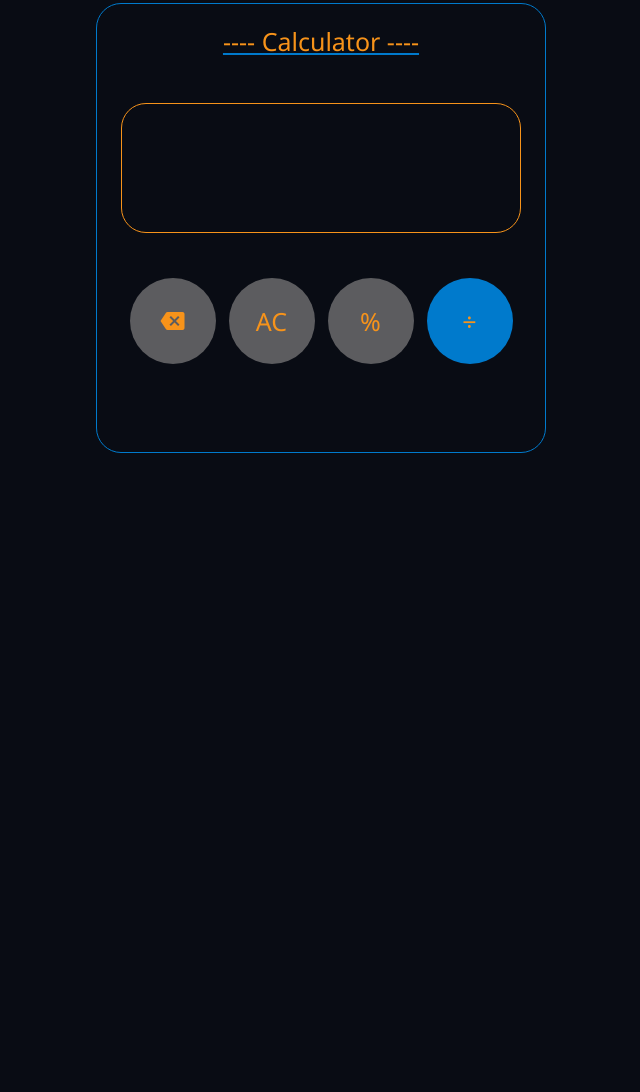
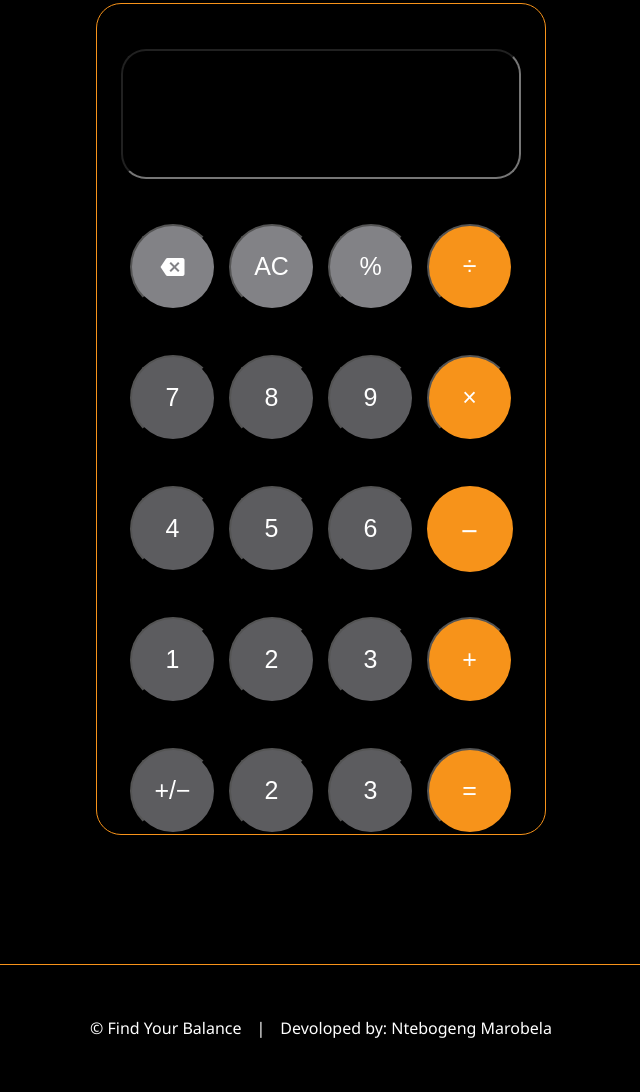
Before and after one commit to Ntebogengmarobela/fyb-ntebogeng-app, a plain HTML site: page index.html in a window 1280 px wide. Shown: the part 256-1348 px from the top of the page, without its empty margins (319-959 px from the left). Before the commit the page ends 800 px from the top, so only its background shows below. Drawn offline with Linux system fonts and the light colour scheme.

Commit message:
added calculator and changed theme

```diff
--- a/index.html
+++ b/index.html
@@ -1,18 +1,27 @@
-<!DOCTYPE html>
+<!doctype html>
 <html lang="en">
   <head>
-    <meta charset="UTF-8">
-    <meta name="viewport" content="width=device-width, initial-scale=1.0">
+    <meta charset="UTF-8" />
+    <meta name="viewport" content="width=device-width, initial-scale=1.0" />
     <title>Find Your Balance</title>
-    <link rel="stylesheet" href="styles.css">
-    <link rel="shortcut icon" href="img/vecteezy_global-bitcoin-cryptocurrency-worldwide-digital-currency_56420967.png" type="image/x-icon">
-    <link href="https://fonts.googleapis.com/icon?family=Material+Icons" rel="stylesheet">
-
+    <link rel="stylesheet" href="styles.css" />
+    <link
+      rel="shortcut icon"
+      href="img/vecteezy_global-bitcoin-cryptocurrency-worldwide-digital-currency_56420967.png"
+      type="image/x-icon"
+    />
+    <link
+      href="https://fonts.googleapis.com/icon?family=Material+Icons"
+      rel="stylesheet"
+    />
   </head>
   <body>
     <header>
       <section class="logo">
-            <img src="img/vecteezy_calculator-with-stack-of-coins-on-transparent-background_48094594.png" alt="">
+        <img
+          src="img/vecteezy_calculator-with-stack-of-coins-on-transparent-background_48094594.png"
+          alt=""
+        />
       </section>
       <section class="word-grp">
         <span>F</span>
@@ -31,45 +40,86 @@
     </header>
     <main>
       <section class="calc-frame">
+        <!-- <span class="calc-title">---- Calculator ----</span> -->
 
-            <span class="calc-title">---- Calculator ----</span>
-
-            <section class="calc-screen">
-
+        <input id="display" type="number" readonly class="calc-screen"></input>
+        <section class="btn-row">
+          <button class="btn-crcle-top">
+            <i class="material-icons">backspace</i>
+            <!-- <span class="digits">1</span> -->
+          </button>
+          <button class="btn-crcle-top">
+            <span class="digits">AC</span>
+          </button>
+          <button class="btn-crcle-top">
+            <span class="digits">&percnt;</span>
+          </button>
+          <button class="btn-crcle-org">
+            <span class="digits">&divide;</span>
+          </button>
         </section>
         <section class="btn-row">
-               <section class="btn-crcle">
-                <i class="material-icons">backspace</i>
-                <!-- <span class="digits">1</span> -->
+          <button class="btn-crcle">
+            <span class="digits">7</span>
+          </button>
+          <button class="btn-crcle">
+            <span class="digits">8</span>
+          </button>
+          <button class="btn-crcle">
+            <span class="digits">9</span>
+          </button>
+          <button class="btn-crcle-org">
+            <span class="digits">&times;</span>
+          </button>
         </section>
-                <section class="btn-crcle">
-                <span class="digits">AC</span>
-               </section>
-                 <section class="btn-crcle">
-                <span class="digits">&percnt;</span>
-               </section>
+        <section class="btn-row">
+          <button class="btn-crcle">
+            <span class="digits">4</span>
+          </button>
+          <button class="btn-crcle">
+            <span class="digits">5</span>
+          </button>
+          <button class="btn-crcle">
+            <span class="digits">6</span>
+          </button>
           <section class="btn-crcle-org">
-                <span class="digits">&divide;</span>
+            <span class="digits">&minus;</span>
           </section>
         </section>
-            <!-- <section class="btn-row">
-               <section class="btn-crcle">
-
-                <span class="digits">7</span>
+        <section class="btn-row">
+          <button class="btn-crcle">
+            <span class="digits">1</span>
+          </button>
+          <button class="btn-crcle">
+            <span class="digits">2</span>
+          </button>
+          <button class="btn-crcle">
+            <span class="digits">3</span>
+          </button>
+          <button class="btn-crcle-org">
+            <span class="digits">+</span>
+          </button>
         </section>
-                <section class="btn-crcle">
-                <span class="digits">8</span>
+        <section class="btn-row">
+          <button class="btn-crcle">
+            <span class="digits">&plus;&sol;&minus; </span>
+          </button>
+          <button class="btn-crcle">
+            <span class="digits">2</span>
+          </button>
+          <button class="btn-crcle">
+            <span class="digits">3</span>
+          </button>
+          <button class="btn-crcle-org">
+            <span class="digits">&equals;</span>
+          </button>
         </section>
-                 <section class="btn-crcle">
-                <span class="digits">9</span>
-               </section>
-                 <section class="btn-crcle-org">
-                <span class="digits">X</span>
-               </section>
-            </section> -->
       </section>
     </main>
-
+    <footer>
+        <span>&copy; Find Your Balance</span>
+        <span>|</span>
+        <span>Devoloped by: Ntebogeng Marobela</span>
+    </footer>
   </body>
-
 </html>
--- a/styles.css
+++ b/styles.css
@@ -16,8 +16,8 @@ body {
    /* font-family: "Titillium Web", Arial, sans-serif; */
    font-family: 'Segoe UI', Tahoma, Geneva, Verdana, sans-serif;
    /* background-color: rgb(247, 147, 26); */
-   background-color: #090c14;
-   /* background-color: rgb(0, 0, 0); */
+   /* background-color: #090c14; */
+   background-color: rgb(0, 0, 0);
    /* background-color: rgb(92, 92, 95); */
 
    /* background-image: url("img/vecteezy_global-bitcoin-cryptocurrency-worldwide-digital-currency_56420967.png");
@@ -27,6 +27,7 @@ body {
    background-attachment: fixed;
    height: 100vh;
    margin: 0; */
+   /* background-color: rgb(240, 240, 240); */
 
 
    /* color: rgb(77, 170, 252); */
@@ -47,12 +48,14 @@ header {
     /* background-color: color(srgb 0.0509804 0.0627451 0.0784314 / 0.88); */
     /* background-color: rgb(247, 147, 26); */
    padding: 12px 0;
+
     gap: 32px;
     /* background-color: rgb(255,255,255); */
-    background-color: #090c14;
+    /* background-color: #090c14; */
     /* border-top: 4px solid rgb(247, 147, 26); */
-    /* border-bottom: 4px solid rgb(247, 147, 26); */
-    border-bottom: 1px solid rgb(0, 122, 204);
+    border-bottom: 1px solid rgb(247, 147, 26);
+    /* border-bottom: 1px solid rgb(0, 122, 204); */
+    padding-right: 100px;
 }
 /* header > h1 {
     font-family: "Titillium Web", Arial, sans-serif;
@@ -69,9 +72,9 @@ header > p {
    display: flex;
    flex-direction: column;
    justify-content: space-between;
-   /* color: rgb(255,255,255); */
+   color: rgb(255,255,255);
    /* color: rgb(77, 170, 252); */
-   color: rgb(247, 147, 26);
+   /* color: rgb(247, 147, 26); */
    /* color: rgb(0, 122, 204); */
 
    align-items: center;
@@ -101,15 +104,19 @@ img {
 .calc-frame {
     display: flex;
     width: 450px;
-    height: 450px;
+    /* height: 450px; */
     border-radius: 25px;
-    /* border: 4px solid rgb(247, 147, 26); */
-    border: 1px solid rgb(0, 122, 204);
+    border: 1px solid rgb(247, 147, 26);
+    /* border: 1px solid rgb(0, 122, 204); */
+
     /* background-color: #090c14; */
     /* background-color: color(srgb 0.0509804 0.0627451 0.0784314 / 0.88); */
    margin: auto;
    margin-top: 129.333px;
+   margin-bottom: 129.333px;
    flex-direction: column;
+   /* background-color: rgba(0, 0, 0, 0.25); */
+   background-color: rgba(rgba(0, 0, 0, 0.75));
 
 
 
@@ -121,13 +128,16 @@ img {
     height: 129.333px;
     width: 400px;
     border-radius: 25px;
-    border: 1px solid rgb(247, 147, 26);
-    /* border: 1px solid rgb(0, 122, 204); */
+    /* border: 1px solid rgb(247, 147, 26); */
+    /* border: 1.5px solid rgb(0, 122, 204); */
     align-items: center;
     margin-top: 45px;
     justify-content: center;
     /* background-color: rgb(198, 202, 202); */
     /* background-color: rgb(255,255,255); */
+    /* background-color: rgb(247, 147, 26); */
+    background-color: transparent;
+
 }
 .btn-row {
     display: flex;
@@ -168,14 +178,24 @@ img {
      justify-content: center;
 
 }
+.btn-crcle-top {
+    display: flex;
+    height: 86px;
+    width: 86px;
+    border-radius: 50%;
+    background-color: rgb(130, 130, 134);
+     align-items: center;
+     justify-content: center;
+
+}
 .btn-crcle-org{
     display: flex;
     height: 50px;
     width: 50px;
     border-radius: 50%;
      /* border: 2px solid rgb(247, 147, 26); */
-     /* background-color: rgb(247, 147, 26); */
-     background-color: rgb(0, 122, 204);
+     background-color: rgb(247, 147, 26);
+     /* background-color: rgb(0, 122, 204); */
      /* color: #090c14; */
       /* border: 2px solid rgb(247, 147, 26); */
      align-items: center;
@@ -185,12 +205,25 @@ img {
 
 }
 .digits {
-    /* color: rgb(255,255,255); */
-    color: rgb(247, 147, 26);
+    color: rgb(255,255,255);
+    /* color: rgb(247, 147, 26); */
     /* color: #090c14; */
     font-size: 25px;
 }
 .material-icons {
-     /* color: rgb(255,255,255); */
-     color: rgb(247, 147, 26);
+     color: rgb(255,255,255);
+     /* color: rgb(247, 147, 26); */
 }
+footer {
+    display: flex;
+    height: 128px;
+     width: 100%;
+      border-top: 1px solid rgb(247, 147, 26);
+      color: rgb(255,255,255);
+      flex-direction: row;
+    justify-content: center;
+    align-items: center;
+    text-align: center;
+    gap: 15px;
+
+}
```
Lines whose indentation alone changed are shown as unchanged.
